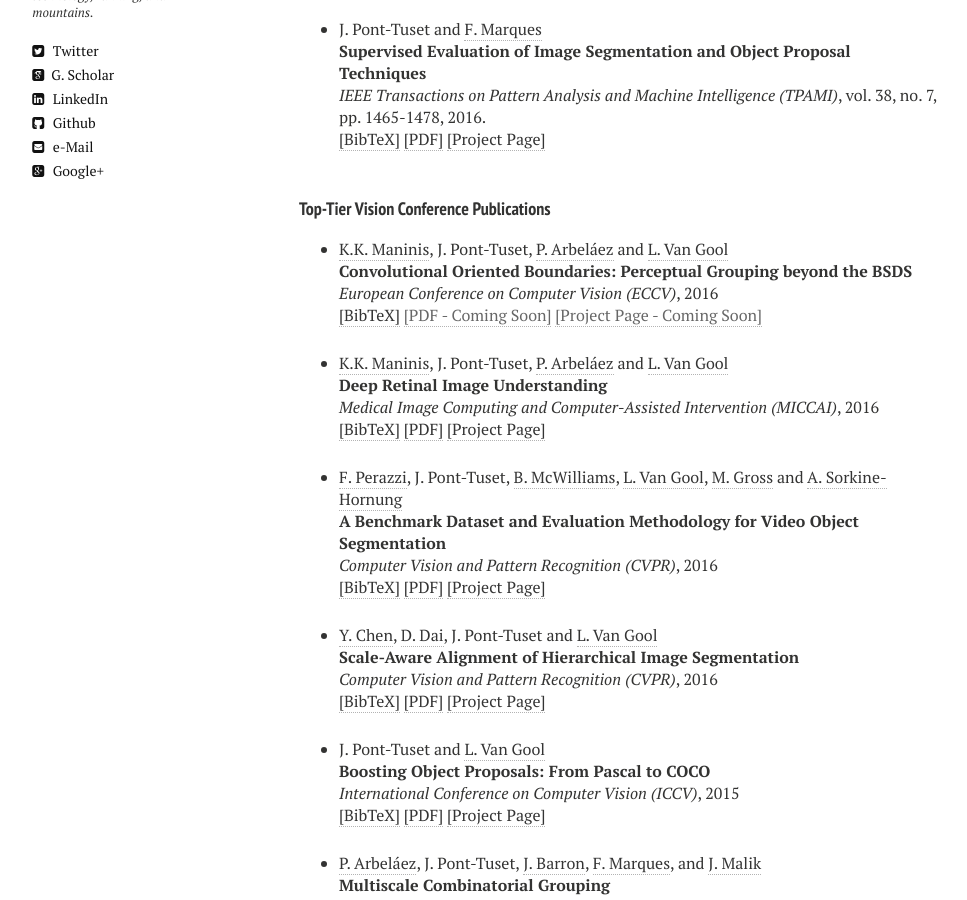
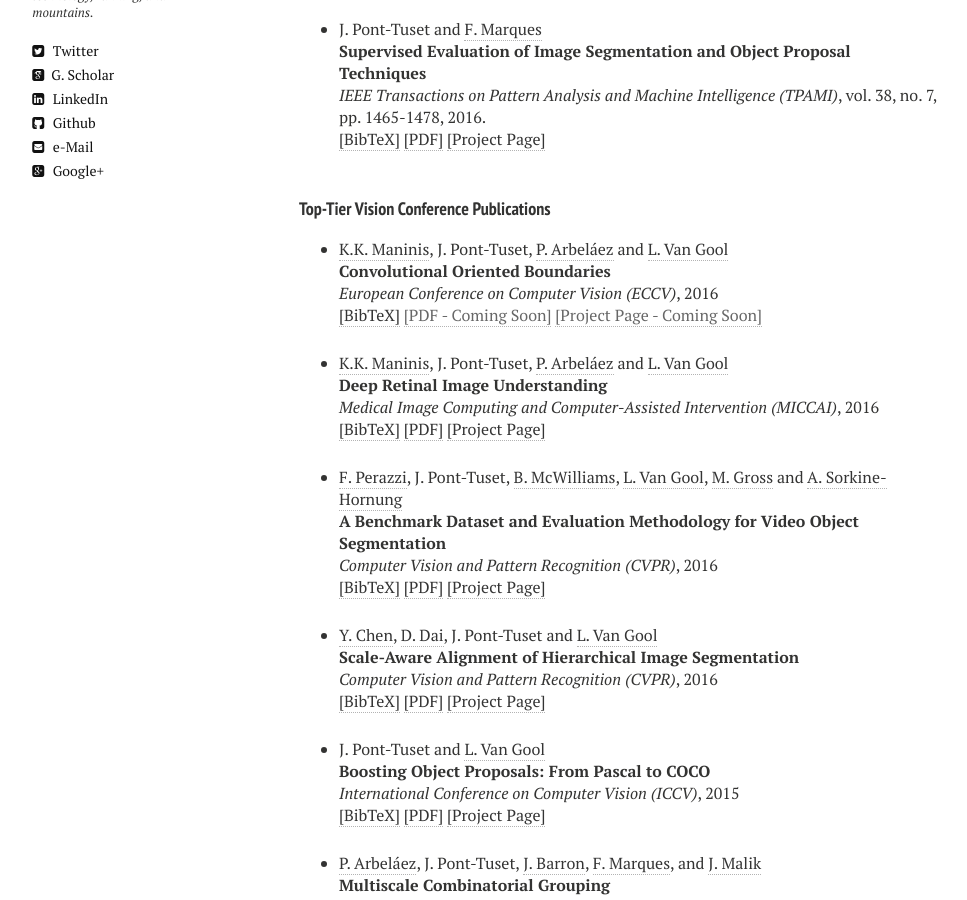
Before and after one commit to jponttuset/jponttuset.github.io, a Jekyll site: the page built from publications.md, in a window 1280 px wide and 900 px high, scrolled down 375 px. Shown: the whole window, without its empty margins (21-988 px from the left). Built offline with Jekyll 4.4.1, drawn with Linux system fonts in a browser that asks for light colours; nearby versions of some CDN libraries.

Commit message:
- Changing title

```diff
--- a/_layouts/publications.html
+++ b/_layouts/publications.html
@@ -151,7 +151,7 @@ pp. 1465-1478,
 <!-- Item: Maninis2016a -->
 <li ><p>
 <a href="http://www.vision.ee.ethz.ch/~kmaninis" target="_blank">K.K. Maninis</a>, J. Pont-Tuset, <a href="https://biomedicalcomputervision.uniandes.edu.co" target="_blank">P. Arbeláez</a> and <a href="http://www.vision.ee.ethz.ch/members/get_member.cgi?id=1" target="_blank">L. Van Gool</a>
-<br><b>Convolutional Oriented Boundaries: Perceptual Grouping beyond the BSDS</b><br>
+<br><b>Convolutional Oriented Boundaries</b><br>
 <i>European Conference on Computer Vision (ECCV)</i>,
 
 
@@ -168,7 +168,7 @@ pp. 1465-1478,
 <pre>
 @inproceedings{Maninis2016a,
   author = {K.K. Maninis and J. Pont-Tuset and P. Arbel\'{a}ez and L. Van Gool},
-  title = {Convolutional Oriented Boundaries: Perceptual Grouping beyond the BSDS},
+  title = {Convolutional Oriented Boundaries},
   booktitle = {European Conference on Computer Vision (ECCV)},
   year = {2016}
 }
```
